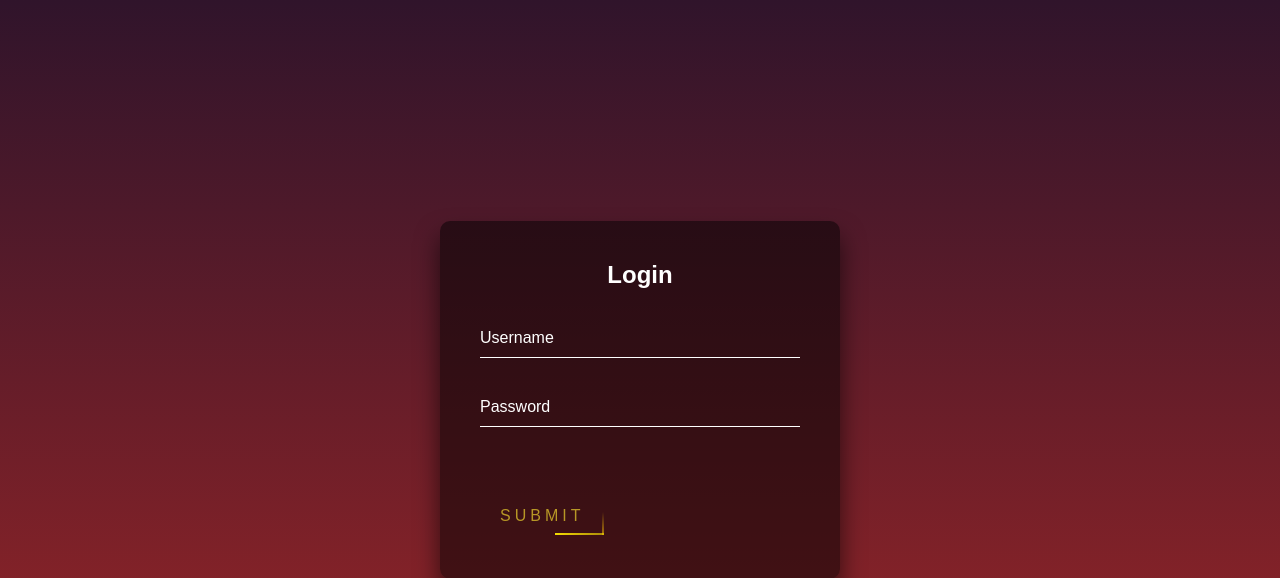
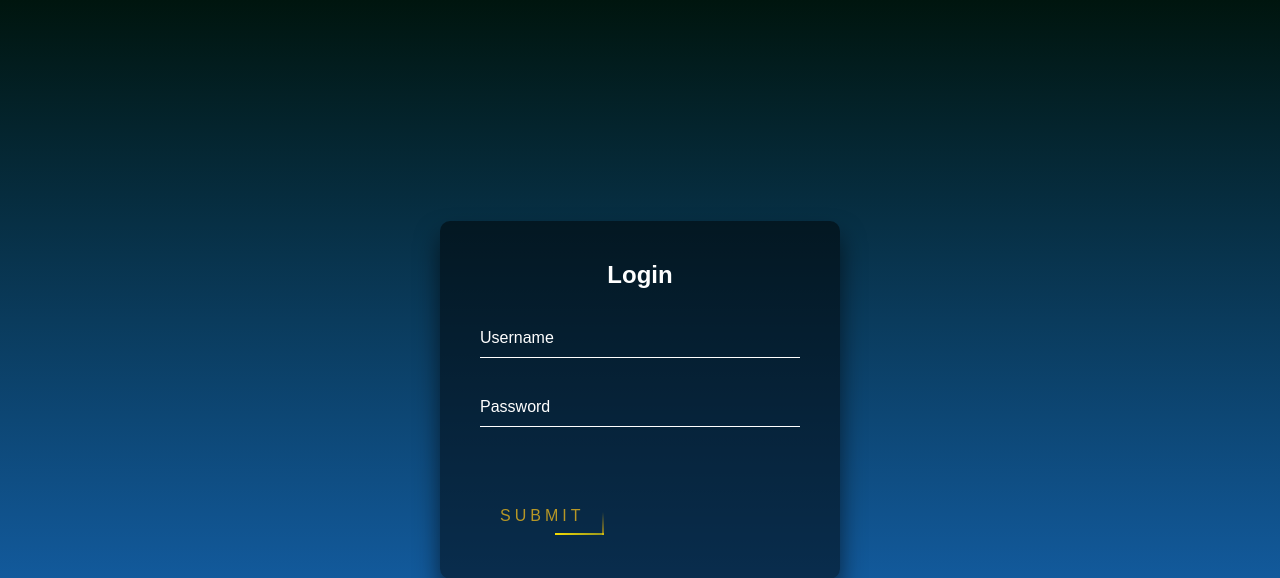
Before and after one commit to GeorgeBobr/Homework_57, a Django app: page /accounts/login/ in a window 1280 px wide. Shown: the top 578 px of the page. Run offline with Django 5.2, Linux system fonts and the light colour scheme.

Commit message:
поменял цвет фона

```diff
--- a/webapp/static/css/login.css
+++ b/webapp/static/css/login.css
@@ -5,7 +5,7 @@ body {
   margin:0;
   padding:0;
   font-family: sans-serif;
-  background: linear-gradient(#30142b, #a12727);
+  background: linear-gradient(#00150e, #1974d2);
 }
 
 .login-box {
```
